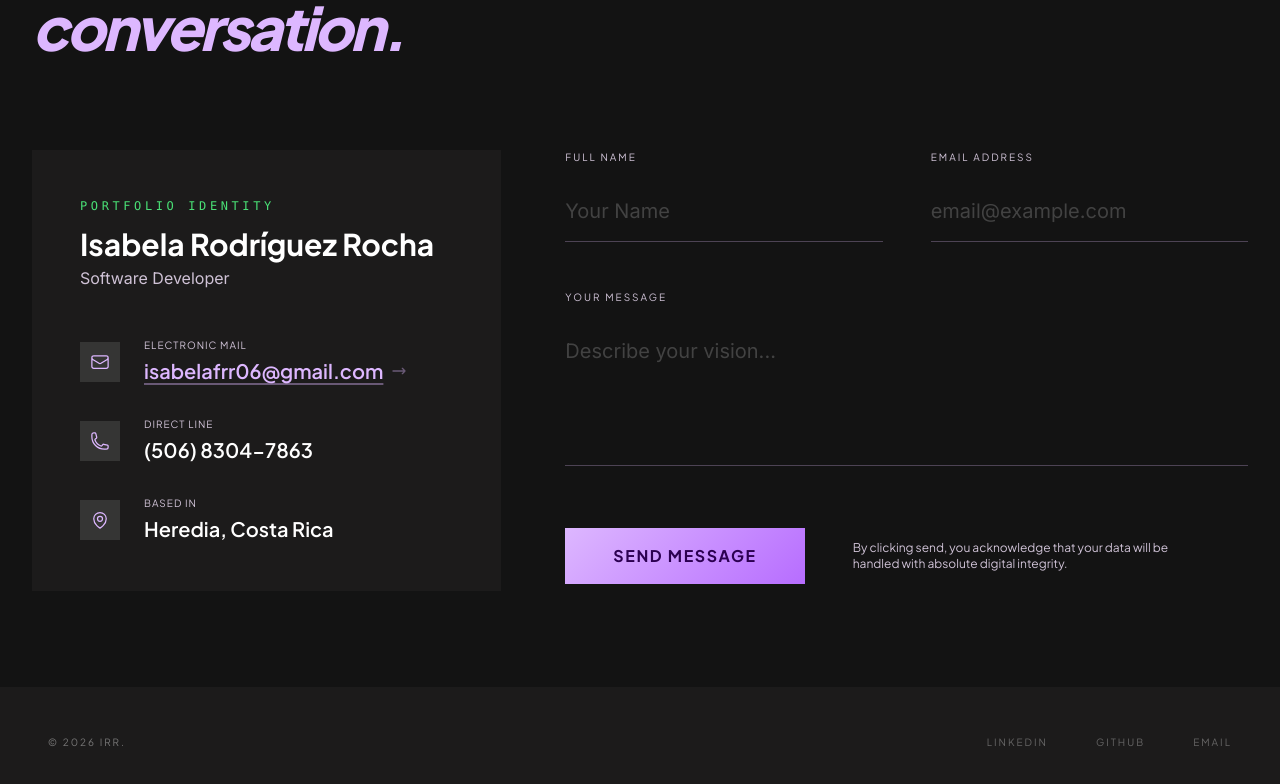
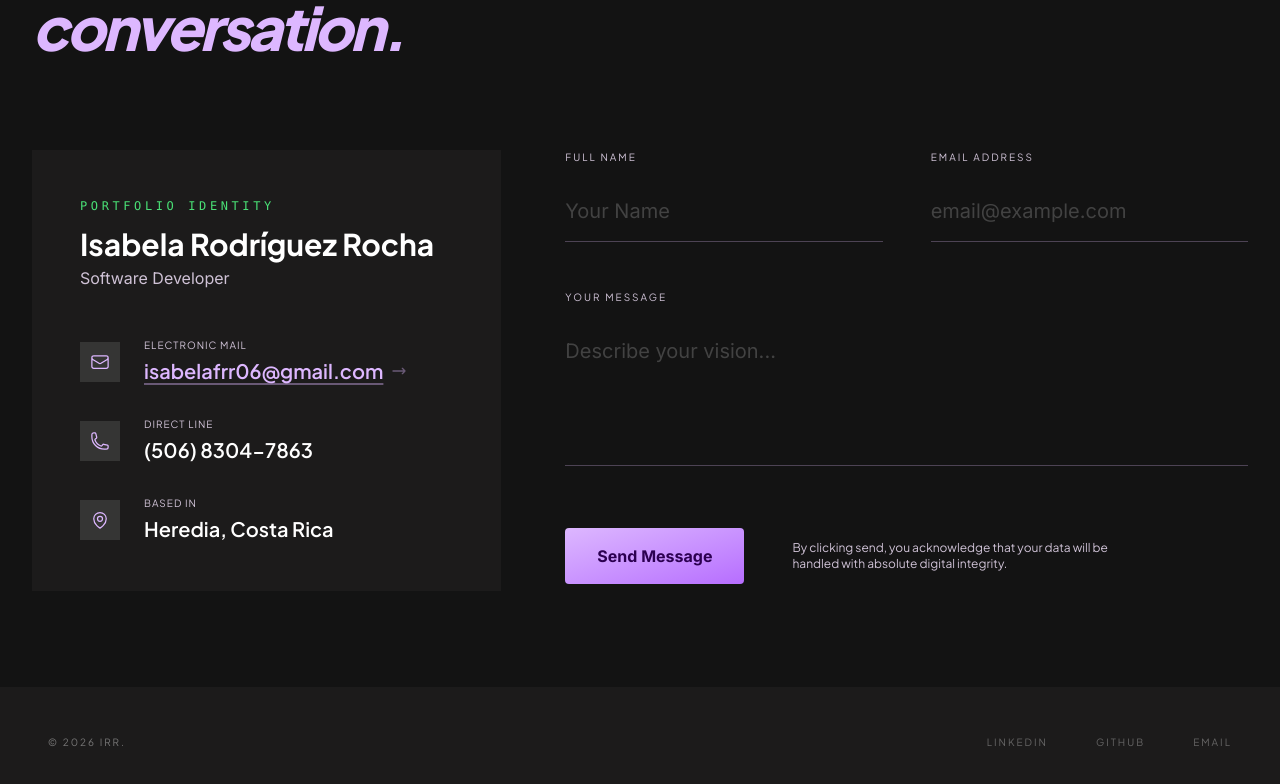
Before and after one commit to isabelafrr06/IsaPortfolio, a Next.js app: page /en in a window 1280 px wide. Shown: the part 3828-4612 px from the top of the page. Built offline with nearby package versions, Linux system fonts and the light colour scheme.

Commit message:
Refactor button styles in ContactSection for improved layout and hover effects

```diff
--- a/src/components/ContactSection.tsx
+++ b/src/components/ContactSection.tsx
@@ -188,7 +188,7 @@ export default function ContactSection({ dict }: { dict: ContactDict }) {
                   <button
                     type="submit"
                     disabled={state.submitting}
-                    className="w-full md:w-auto px-12 py-4 neon-gradient text-on-primary-fixed font-bold font-[family-name:var(--font-headline)] uppercase tracking-widest transition-all duration-300 hover:scale-[1.02] active:scale-95 disabled:opacity-50 disabled:cursor-not-allowed disabled:hover:scale-100"
+                    className="w-full md:w-auto px-8 py-4 bg-linear-to-br from-primary to-primary-container text-on-primary-fixed font-bold rounded-sm hover:brightness-110 transition-all flex items-center gap-2 group disabled:opacity-50 disabled:cursor-not-allowed disabled:hover:brightness-100"
                   >
                     {state.submitting ? dict.sending : dict.sendMessage}
                   </button>
```
